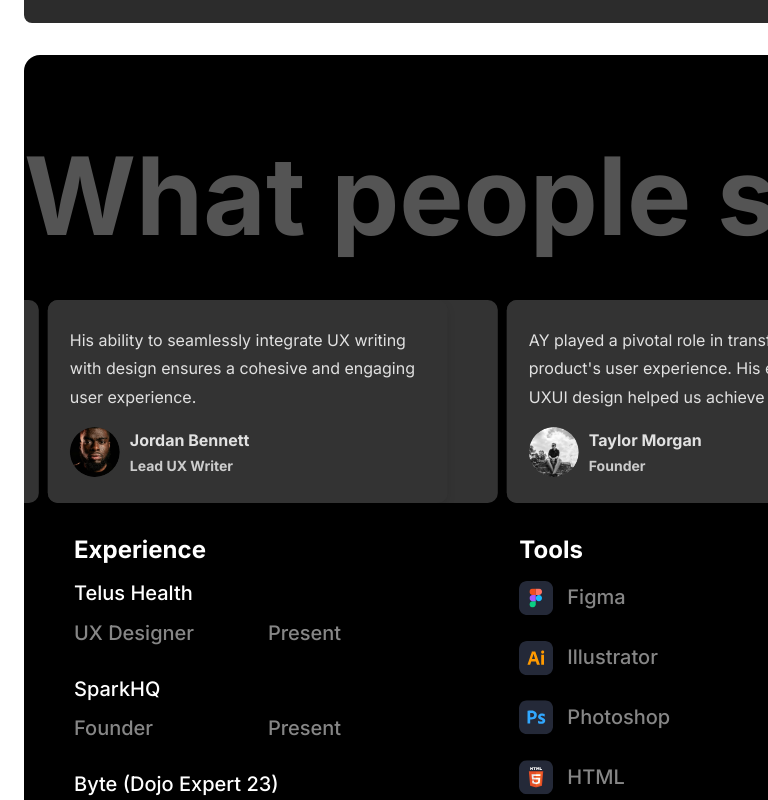
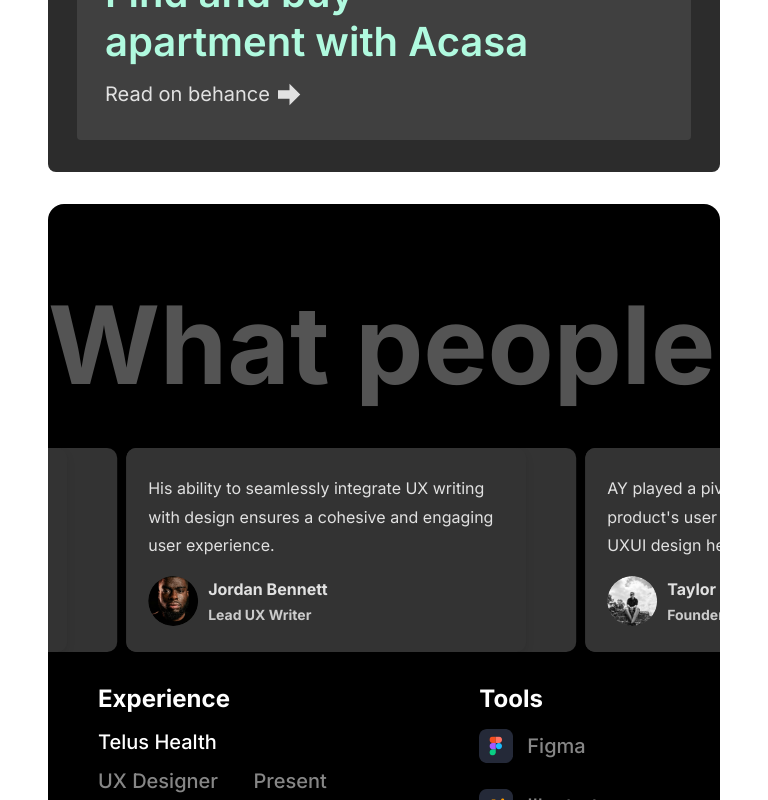
Before and after one commit to throve/dotun, a Next.js app: page / in a window 768 px wide. Shown: the part 4543-5343 px from the top of the page. Built offline with nearby package versions, Linux system fonts and the light colour scheme.

Commit message:
Fix missing right margin on home page iPad view - add padding to home-page wrapper and adjust container width

```diff
--- a/app/globals.scss
+++ b/app/globals.scss
@@ -49,6 +49,12 @@
   width: 100%;
   background-color: #fff;
   opacity: 1;
+
+  @media (min-width: 768px) and (max-width: 1024px){
+    padding-left: 24px;
+    padding-right: 24px;
+    box-sizing: border-box;
+  }
 
   &.loaded {
     animation: fadeIn 0.6s ease-out;
@@ -65,6 +71,8 @@
     @media (min-width: 768px) and (max-width: 1024px){
       margin-left: 24px;
       margin-right: 24px;
+      width: calc(100% - 48px);
+      max-width: calc(880px + 48px);
     }
 
     @media (min-width: 768px){
```
